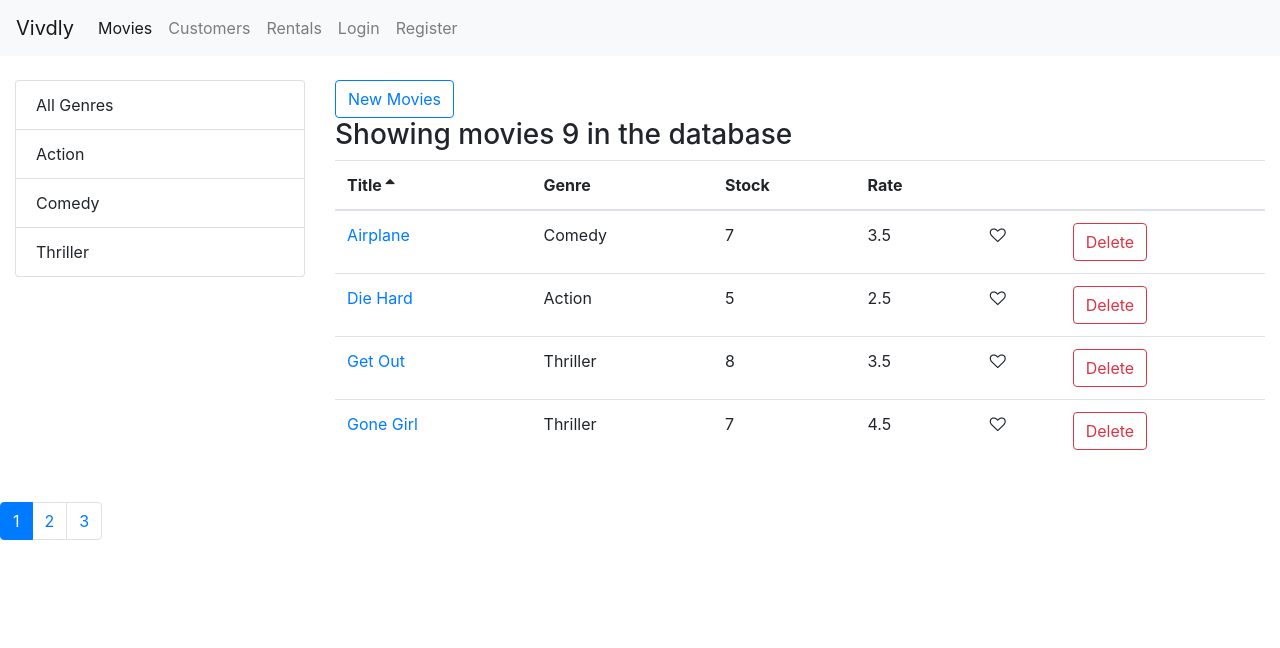
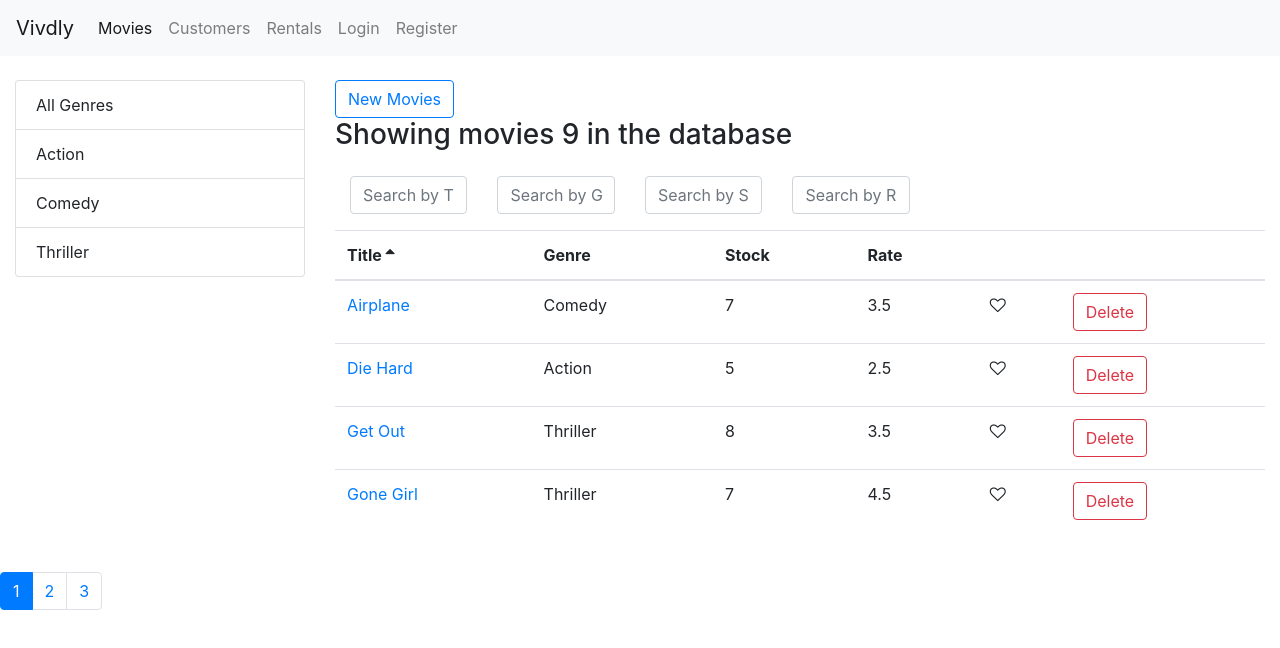
Before and after one commit to tbanj/majamax, a React (Create React App) app: page /movies in a window 1280 px wide. Shown: the top 648 px of the page. Built offline with nearby package versions, Linux system fonts and the light colour scheme.

Commit message:
searchbox implemented

```diff
--- a/src/component/Movies.jsx
+++ b/src/component/Movies.jsx
@@ -8,6 +8,7 @@ import { paginate } from "../utils/paginate";
 import Genres from "./genres";
 import MoviesTable from "./moviesTable";
 import _ from "lodash";
+import SearchBox from "./template/SearchBox";
 
 const getMovies = require("../services/fakeMovieService");
 
@@ -19,7 +20,11 @@ class Movies extends Component {
     pageSize: 4,
     currentPage: 1,
     genres: [],
-    selectedGenre: "",
+    selectedGenre: null,
+    searchQuery: "",
+    searchGenre: "",
+    searchStock: "",
+    searchRate: "",
     sortColumn: { path: "title", order: "asc" }
   };
 
@@ -31,7 +36,6 @@ class Movies extends Component {
     // }
 
     if (getItem.getItemsFromStorage().length === 0) {
-      console.log('equal to 0');
 
       this.handleStoreItem(getMovies.getMovies());
       return;
@@ -71,7 +75,7 @@ class Movies extends Component {
   };
 
   handleGenreSelected = genre => {
-    this.setState({ selectedGenre: genre, currentPage: 1 });
+    this.setState({ selectedGenre: genre, searchQuery: "", currentPage: 1 });
   };
 
   handlePageChange = page => {
@@ -90,12 +94,38 @@ class Movies extends Component {
       pageSize,
       movies: AllMovies,
       selectedGenre,
+      searchQuery,
+      searchGenre,
+      searchStock,
+      searchRate,
       sortColumn
     } = this.state;
-    const filtered =
-      selectedGenre && selectedGenre._id
-        ? AllMovies.filter(m => m.genre._id === selectedGenre._id)
-        : AllMovies;
+    // const filtered =
+    //   selectedGenre && selectedGenre._id
+    //     ? AllMovies.filter(m => m.genre._id === selectedGenre._id)
+    //     : AllMovies;
+
+
+    let filtered = AllMovies;
+    if (isNaN(searchQuery)) {
+      let searchQuer = searchQuery.toLowerCase();
+      filtered = AllMovies.filter((movie) => movie.title.toLowerCase().startsWith(searchQuer));
+    }
+    else if (isNaN(searchGenre)) {
+      let searchGenr = searchGenre.toLowerCase();
+      filtered = AllMovies.filter((movie) => movie.genre.name.toLowerCase().startsWith(searchGenr));
+    }
+
+    else if (searchStock) {
+      filtered = AllMovies.filter((movie) => movie.numberInStock.toString().startsWith(searchStock));
+    }
+
+    else if (searchRate) {
+      filtered = AllMovies.filter((movie) => movie.dailyRentalRate.toString().startsWith(searchRate));
+    }
+
+    else if (selectedGenre && selectedGenre._id)
+      filtered = AllMovies.filter(m => m.genre._id === selectedGenre._id);
 
     // sorting
     const sorted = _.orderBy(filtered, [sortColumn.path], [sortColumn.order]);
@@ -105,12 +135,46 @@ class Movies extends Component {
     return { totalCount: filtered.length, data: movies };
   }
 
+  handleSearch = (query) => {
+    this.setState({ searchQuery: query, selectedGenre: null, currentPage: 1 })
+  }
+
+  handleSearchGenre = (query) => {
+    this.setState({ searchGenre: query, selectedGenre: null, currentPage: 1 })
+  }
+
+  handleSearchStock = (query) => {
+    this.setState({ searchStock: query, selectedGenre: null, currentPage: 1 })
+  }
+
+  handleSearchRate = (query) => {
+    this.setState({ searchRate: query, selectedGenre: null, currentPage: 1 })
+  }
+
+  // handleOnChange = ({ currentTarget: input }) => {
+  //   console.log(input.value)
+  //   if (isNaN(input.value)) {
+  //     const movieSearch = this.state.movies.filter((movie) =>
+  //       movie.title.toLowerCase().includes(input.value));
+  //     this.setState({ movies: movieSearch })
+  //     return false;
+  //   } else {
+  //     const movieSearch = this.state.movies.filter((movie) =>
+  //       movie.numberInStock.toString().includes(input.value));
+  //     this.setState({ movies: movieSearch })
+  //   }
+  // }
+
   render() {
     const {
       currentPage,
       pageSize,
       movies: AllMovies,
       genres,
+      searchQuery,
+      searchGenre,
+      searchStock,
+      searchRate,
       sortColumn
     } = this.state;
 
@@ -137,7 +201,20 @@ class Movies extends Component {
                 <div className="col-md-9">
                   <div><Link to="/movies/new" className="btn waves-effect waves-light btn-rounded btn-outline-primary">New Movies</Link></div>
                   <h3>Showing movies {totalCount} in the database</h3>
+                  {/* <input type="text" className="form-control" id="moviewSearch" aria-describedby="emailHelp" placeholder="Search Movie" /> */}
+
+                  <div className="row col-md-8 ">
+                    <div className="col-md-3">
+                      <SearchBox value={searchQuery} onChange={this.handleSearch} placeholder={"Search by Title"} /></div>
+                    <div className="col-md-3">
+                      <SearchBox value={searchGenre} onChange={this.handleSearchGenre} placeholder={"Search by Genre"} /></div>
+                    <div className="col-md-3">
+                      <SearchBox value={searchStock} onChange={this.handleSearchStock} placeholder={"Search by Stock"} /></div>
+                    <div className="col-md-3">
+                      <SearchBox value={searchRate} onChange={this.handleSearchRate} placeholder={"Search by Rate"} /></div>
+                  </div>
                   <MoviesTable
+
                     movies={movies}
                     currentPage={currentPage}
                     sortColumn={sortColumn}
--- a/src/component/MoviesForm.jsx
+++ b/src/component/MoviesForm.jsx
@@ -17,7 +17,9 @@ class MoviesForm extends FormEdit {
             data: {
                 title: '',
                 genre: '',
-                numberInStock: 0, dailyRentalRate: 0
+                numberInStock: 0,
+                dailyRentalRate: 0,
+                liked: false,
             },
 
             errors: {},
@@ -25,13 +27,14 @@ class MoviesForm extends FormEdit {
             genId: '',
         };
 
-        const datas = JSON.parse(localStorage.getItem("movieItems"))
+        const datas = JSON.parse(localStorage.getItem("movieItems"));
         const data = datas.find(m => m._id === this.props.match.params.id);
         if (!data) { this.props.history.replace('/not-found'); return; }
     }
 
     schema = {
         _id: Joi.string().required(),
+        liked: Joi.boolean().required(),
         title: Joi.string().required().label("Title"),
         genre: Joi.string().required().label("Genre"),
         numberInStock: Joi.number().positive().required().label("Number in Stock"),
@@ -48,25 +51,23 @@ class MoviesForm extends FormEdit {
         const datas = getItem.getItemsFromStorage();
         const data = datas.find(m => m._id === this.props.match.params.id);
         if (data) {
-            const gen = genres.find(m => m.name === data.genre.name)
-            const input = {
-                _id: data._id,
-                title: data.title,
-                genre: data.genre.name,
-                numberInStock: parseInt(data.numberInStock),
-                dailyRentalRate: parseFloat(data.dailyRentalRate)
-            };
-            this.setState({ data: input, genId: gen._id });
-            console.log(this.state.data);
+            this.setState({ data: this.mapToView(data) });
         }
     }
 
+    mapToView(data) {
+        return {
+            _id: data._id,
+            title: data.title,
+            genre: data.genre.name,
+            numberInStock: parseInt(data.numberInStock),
+            dailyRentalRate: parseFloat(data.dailyRentalRate),
+            liked: data.liked
+        }
+    }
 
     doSubmit = () => {
-        // const username = this.username.current.value;
-        console.log(this.state.data);
         const findGenre = getGenres().find(m => m.name === this.state.data.genre) || {};
-        console.log(findGenre);
         // below check if object is empty
         if (Object.getOwnPropertyNames(findGenre) === 0) { console.log(findGenre); return; }
         else {
@@ -78,6 +79,7 @@ class MoviesForm extends FormEdit {
                 genre: { _id: findGenre._id, name: this.state.data.genre },
                 numberInStock: parseInt(this.state.data.numberInStock),
                 dailyRentalRate: parseFloat(this.state.data.dailyRentalRate).toFixed(1),
+                liked: this.state.data.liked
             };
             serverItemMovies.saveMovie(input);
             // getItem.storeItem(input);
--- a/src/component/moviesTable.jsx
+++ b/src/component/moviesTable.jsx
@@ -35,7 +35,6 @@ class MoviesTable extends Component {
   render() {
     const { movies, onSort, sortColumn } = this.props;
 
-
     return (
       <Table
         columns={this.columns}
--- a/src/component/table.jsx
+++ b/src/component/table.jsx
@@ -5,10 +5,13 @@ import TableBody from "./TableBody";
 const Table = props => {
   const { columns, sortColumn, onSort, data } = props;
   return (
-    <table className="table">
-      <TableHeader columns={columns} sortColumn={sortColumn} onSort={onSort} />
-      <TableBody columns={columns} data={data} />
-    </table>
+    <React.Fragment>
+      <table className="table">
+        <TableHeader columns={columns} sortColumn={sortColumn} onSort={onSort} />
+        <TableBody columns={columns} data={data} />
+      </table>
+    </React.Fragment>
+
   );
 };
 
--- a/src/component/template/Form.jsx
+++ b/src/component/template/Form.jsx
@@ -14,7 +14,6 @@ class Form extends Component {
         const schema = { [name]: this.schema[name] }
         // debugger;
         const { error } = Joi.validate(obj, schema);
-        console.log(error);
         return error ? error.details[0].message : null;
     }
 
--- a/src/component/template/FormEdit.js
+++ b/src/component/template/FormEdit.js
@@ -10,12 +10,10 @@ class FormEdit extends Component {
     validateProperty = ({ name, value }) => {
         // es6 computed property is use when name of data will picked from
         // a FormEdit that have multiple name fields
-        console.log(name, value);
 
         const obj = { [name]: value };
         const schema = { [name]: this.schema[name] }
         const { error } = Joi.validate(obj, schema);
-        console.log(error);
         return error ? error.details[0].message : null;
     }
 
@@ -26,7 +24,6 @@ class FormEdit extends Component {
             either they contain error or not */
         const option = { abortEarly: false };
         const result = Joi.validate(this.state.data, this.schema, option);
-        console.log(result);
         if (!result.error) return null;
         const errors = {};
         for (let item of result.error.details)
@@ -59,10 +56,8 @@ class FormEdit extends Component {
     };
 
     checkContent = (valued) => {
-        console.log(this.state.data);
         let idValue = this.state.genres.find(m => m.name === valued);
         return idValue;
-        // console.log(idValue);
     }
     renderButton(label) {
         return (
@@ -73,7 +68,6 @@ class FormEdit extends Component {
     }
 
     renderDropdown(name, label) {
-        // console.log(valued);
         const { genres, errors } = this.state;
         return (
             <div className="form-group">
--- /dev/null
+++ b/src/component/template/SearchBox.jsx
@@ -0,0 +1,15 @@
+import React from 'react';
+const SearchBox = ({ value, onChange, placeholder }) => {
+    return (
+        <input
+            type="text"
+            name="query"
+            className="form-control my-3"
+            placeholder={placeholder}
+            value={value}
+            onChange={e => onChange(e.currentTarget.value)}
+        />
+    );
+}
+
+export default SearchBox;
--- a/src/services/fakeMovieService.js
+++ b/src/services/fakeMovieService.js
@@ -77,10 +77,8 @@ export function getMovie(id) {
 }
 
 export function saveMovie(movie) {
-  console.log(movie);
 
   let movieInDb = movies.find(m => m._id === movie._id) || {};
-  // console.log(genresAPI.getGenres());
   let genres = genresAPI.getGenres();
   if (movieInDb._id) {
     movieInDb.title = movie.title;
@@ -91,14 +89,10 @@ export function saveMovie(movie) {
   }
 
   else if (!movieInDb._id) {
-    movieInDb._id = Date.now();
-    movieInDb._id = movieInDb._id.toString()
+    movieInDb._id = Date.now().toString();
     movies.push({ _id: movieInDb._id, ...movie });
-    console.log(movies);
   }
-  console.log(movies);
-  // debugger;
-  // return movieInDb;
+
 
 }
 
```
